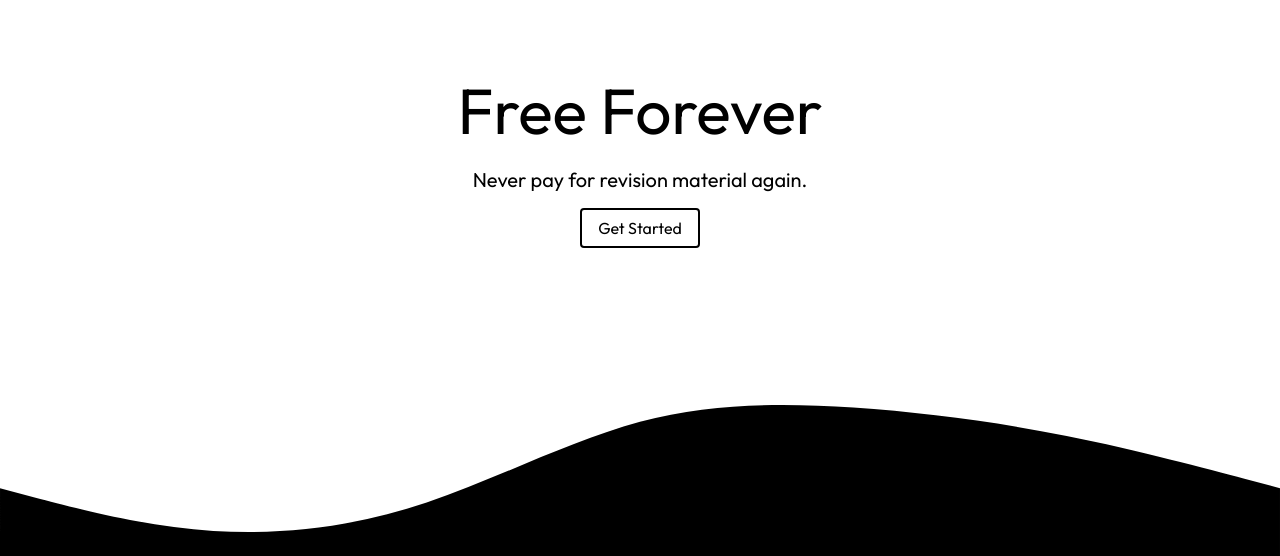
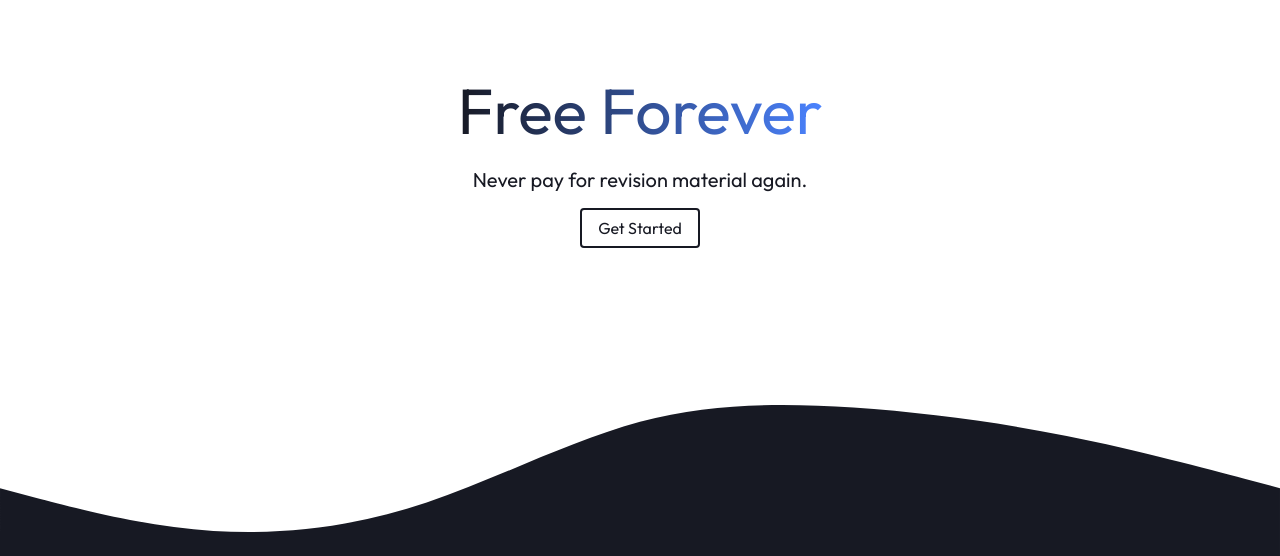
Before and after one commit to phirate/website, a SvelteKit app: page / in a window 1280 px wide. Shown: the part 241-797 px from the top of the page. Built offline with nearby package versions, Linux system fonts and the light colour scheme.

Commit message:
updated landing page

```diff
--- a/src/app.css
+++ b/src/app.css
@@ -1,6 +1,7 @@
 :root {
-  --color: black;
+  --color: #171923;
   --bg: white;
+  --accent: #4b83ff;
   --normal: 16px;
   --title: 64px;
   --heading: 32px;
@@ -10,7 +11,7 @@
 @media (prefers-color-scheme: dark) {
   :root {
     --color: white;
-    --bg: black;
+    --bg: #171923;
   }
 }
 
@@ -24,6 +25,7 @@ body {
   font-size: var(--normal);
   font-family: 'Outfit';
   font-weight: normal;
+  overflow-x: hidden;
 }
 
 button, a, textarea {
--- a/src/lib/components/Button.svelte
+++ b/src/lib/components/Button.svelte
@@ -34,7 +34,7 @@
   }
 
   button:focus:not(:hover) {
-    box-shadow: 0px 0px 8px 0px var(--color);
+    border: 2px solid var(--accent);
   }
 
   button:disabled {
--- a/src/routes/+page.svelte
+++ b/src/routes/+page.svelte
@@ -27,6 +27,10 @@
 
   #hero h1 {
     margin: 0;
+    color: transparent;
+    background: linear-gradient(to right, var(--color), var(--accent));
+    -webkit-background-clip: text;
+    background-clip: text;
   }
 
   #hero .subtitle {
```
